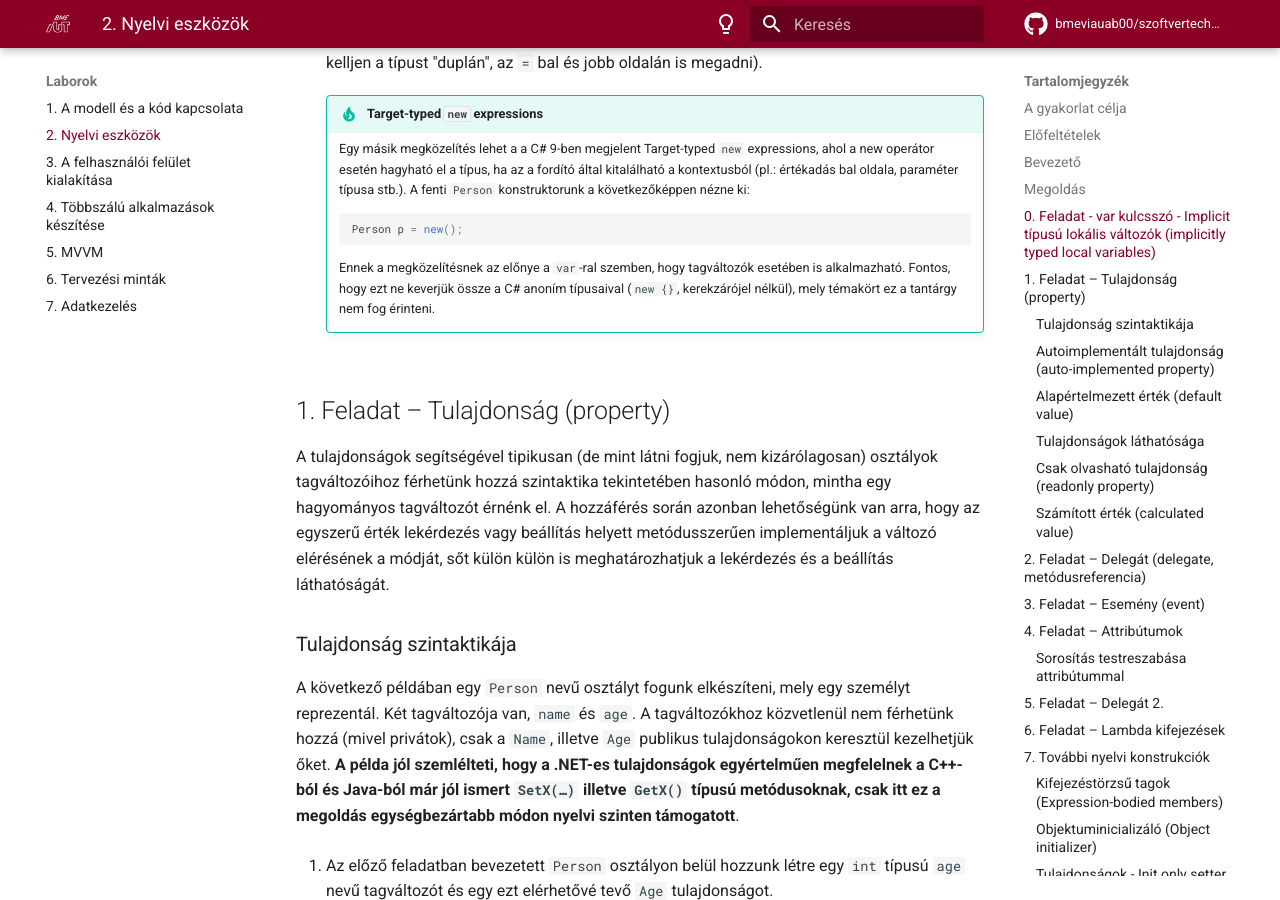
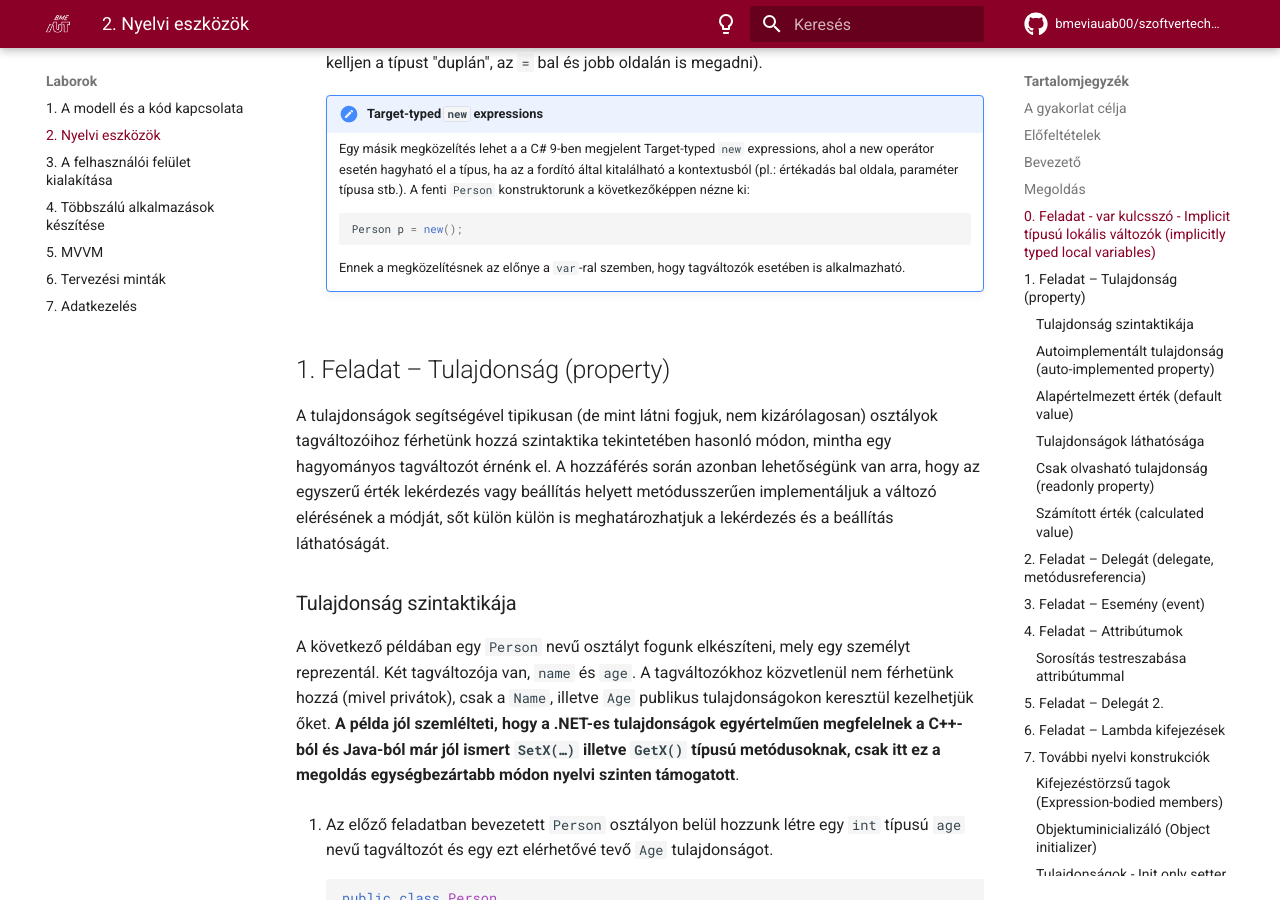
Before and after one commit to bmeviauab00/szoftvertechnikak, an MkDocs documentation site: the page built from docs/labor/2-nyelvi-eszkozok/index.md, in a window 1280 px wide and 900 px high, scrolled down 2463 px. Built offline with MkDocs 1.6.1 and Material for MkDocs 9.7.7, drawn with Linux system fonts in a browser that asks for light colours; emoji names are drawn with the system emoji font; comment, search, counter and statistics services are not loaded; the version menu is left out; some of the changed text lies outside the part shown.

Commit message:
Lab 2, kisebb frissítés

````diff
--- a/docs/labor/2-nyelvi-eszkozok/index.md
+++ b/docs/labor/2-nyelvi-eszkozok/index.md
@@ -80,14 +80,14 @@
 
     Ezt **implicitly typed local variables**-nek, magyarul **implicit típusú lokális változó**-nak nevezzük. Ilyenkor a fordító a kontextusból, az egyenlőségjel jobb oldalából megpróbálja kitalálni a változó típusát, fenti esetben ez egy `Person` lesz. Fontos, hogy ettől a nyelv még statikusan tipusos marad (tehát **nem** úgy működik mint a JavaScript-es `var` kulcsszó), mert a `p` változó típusa a későbbiekben nem változhat meg, ez csak egy egyszerű szintaktikai édesítőszer annek érdekében, hogy tömörebben tudjunk lokális változókat definiálni (ne kelljen a típust "duplán", az `=` bal és jobb oldalán is megadni).
 
-    !!! tip "Target-typed `new` expressions"
+    !!! note "Target-typed `new` expressions"
         Egy másik megközelítés lehet a a C# 9-ben megjelent Target-typed `new` expressions, ahol a new operátor esetén hagyható el a típus, ha az a fordító által kitalálható a kontextusból (pl.: értékadás bal oldala, paraméter típusa stb.). A fenti `Person` konstruktorunk a következőképpen nézne ki:
 
         ```csharp
         Person p = new();
         ```
 
-        Ennek a megközelítésnek az előnye a `var`-ral szemben, hogy tagváltozók esetében is alkalmazható. Fontos, hogy ezt ne keverjük össze a C# anoním típusaival (`new {}`, kerekzárójel nélkül), mely témakört ez a tantárgy nem fog érinteni.
+        Ennek a megközelítésnek az előnye a `var`-ral szemben, hogy tagváltozók esetében is alkalmazható.
 
 ## 1. Feladat – Tulajdonság (property)
 
@@ -528,12 +528,13 @@
     Minden `Add` metódussal rendelkező, az `IEnumerable` interfészt implementáló osztályra (tipikusan kollekciók) a collection initializer szintaxis az alábbi módon:
 
     ```csharp
-    var list = new List<int>()
-    {
-        1,
-        2,
-        3,
-    };
+    var list = new List<int>() { 1, 2, 3 };
+    ```
+
+    C# 12-től kezdve még egyszerűbb szintaxis (ún. *collection expression*) is használható egy gyűjtemény inicializálására, ha változó típusára a fordító ki tudja következtetni, hogy gyűjetményről van szó. Pl.:
+
+    ```csharp
+    List<int> list = [1, 2, 3];
     ```
 
 ## 6. Feladat – Lambda kifejezések
````
